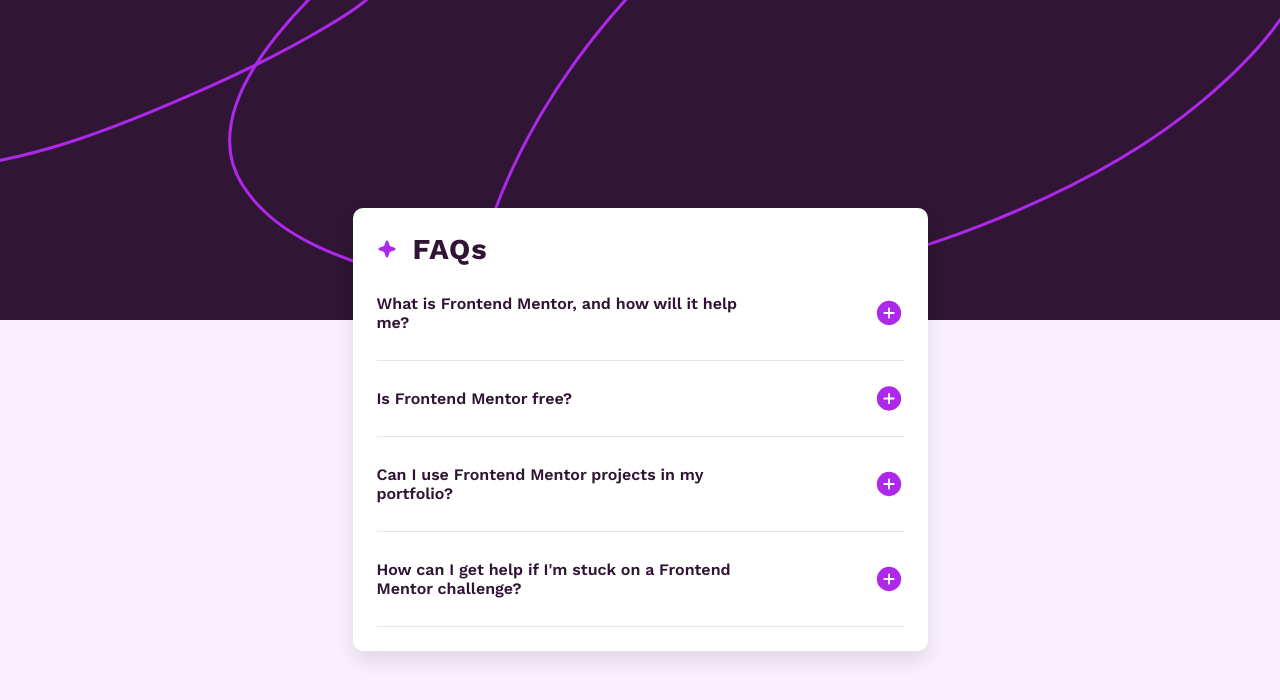
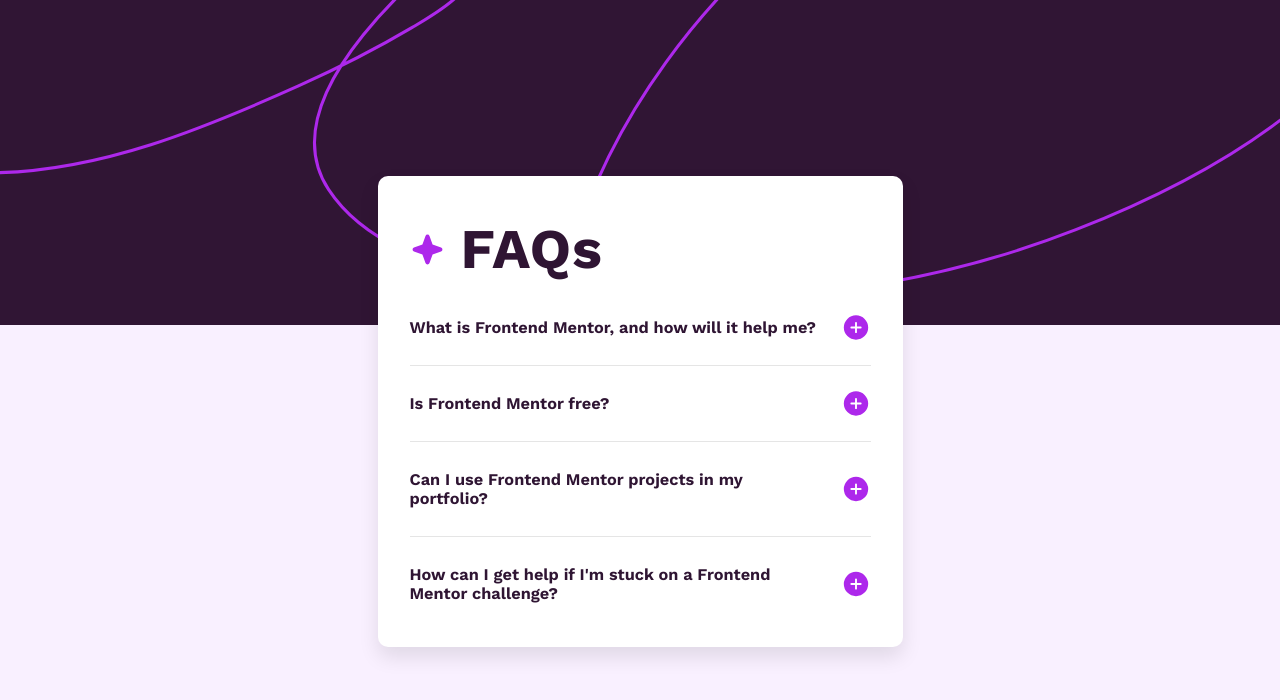
Before and after one commit to chintriago/faq-accordion, a plain HTML site: page index.html in a window 1280 px wide. Drawn offline with nearby package versions, Linux system fonts and the light colour scheme.

Commit message:
finished styling desktop

```diff
--- a/index.html
+++ b/index.html
@@ -62,7 +62,7 @@
             </div>
           </div>
           <div class="faq-item">
-            <div class="faq-header">
+            <div class="faq-header border-bottom-none">
               <button class="faq-question" aria-expanded="false" aria-controls="answer-4">
                 How can I get help if I'm stuck on a Frontend Mentor challenge?
               </button>
--- a/style.css
+++ b/style.css
@@ -49,8 +49,6 @@ textarea {
 /* General Styling */
 .wrapper {
     background-image: url(assets/images/background-pattern-mobile.svg);
-    background-repeat: no-repeat;
-    background-position: top;
     background-size: cover;
     height: 230px;
     width: 100%;
@@ -81,24 +79,30 @@ header {
 }
 
 .header-logo {
-    width: 20px;
-    height: 20px;
+    width: 25px;
+    height: 25px;
     margin-right: 1rem;
 }
 
 header h1 {
-    font-size: 1.8rem;
+    font-size: 2rem;
     color: var(--dark-purple);
     font-weight: 700;
     letter-spacing: 1px;
 }
 
 /* Card Body */
+
 .faq-header {
     display: flex;
     justify-content: space-between;
     padding: .25rem 0;
     border-bottom: 1px solid rgba(0, 0, 0, 0.1);
+}
+
+/* removes the bottom border from the last faq header in the list */
+.border-bottom-none {
+    border-bottom: none;
 }
 
 .faq-question {
@@ -110,7 +114,7 @@ button {
     color: var(--dark-purple);
     font-family: 'Work Sans', sans-serif;
     font-size: 1rem;
-    font-weight: 600;
+    font-weight: 650;
     width: 75%;
 }
 
@@ -124,13 +128,38 @@ p {
 
 /* Media Queries */
 @media screen and (min-width: 768px) {
+
+    /* General Styling */
     .wrapper {
         background-image: url(assets/images/background-pattern-desktop.svg);
-        height: 320px;
+        height: 325px;
+
     }
 
+    /* Card Styling */
     article {
-        max-width: 575px;
-        margin-top: 13rem
+        padding: 2rem 2rem 1rem;
+        max-width: 525px;
+        margin-top: 11rem
     }
-}
+
+    /* Card Header */
+    header {
+        margin: .5em 0;
+    }
+
+    .header-logo {
+        width: 35px;
+        height: 35px;
+    }
+
+
+    header h1 {
+        font-size: 3.5rem;
+    }
+
+    /* Card Body */
+    button {
+        width: 90%;
+        font-size: 1.02rem;
+    }
```
